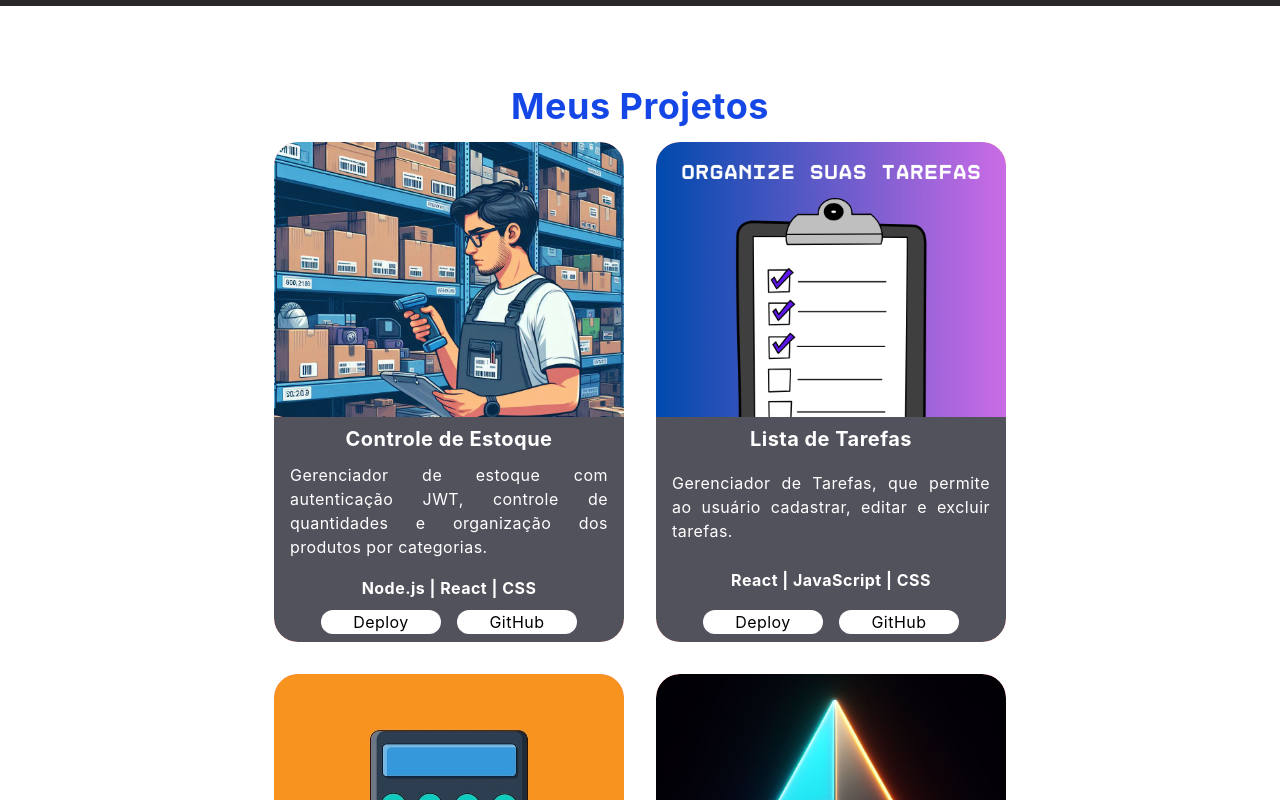
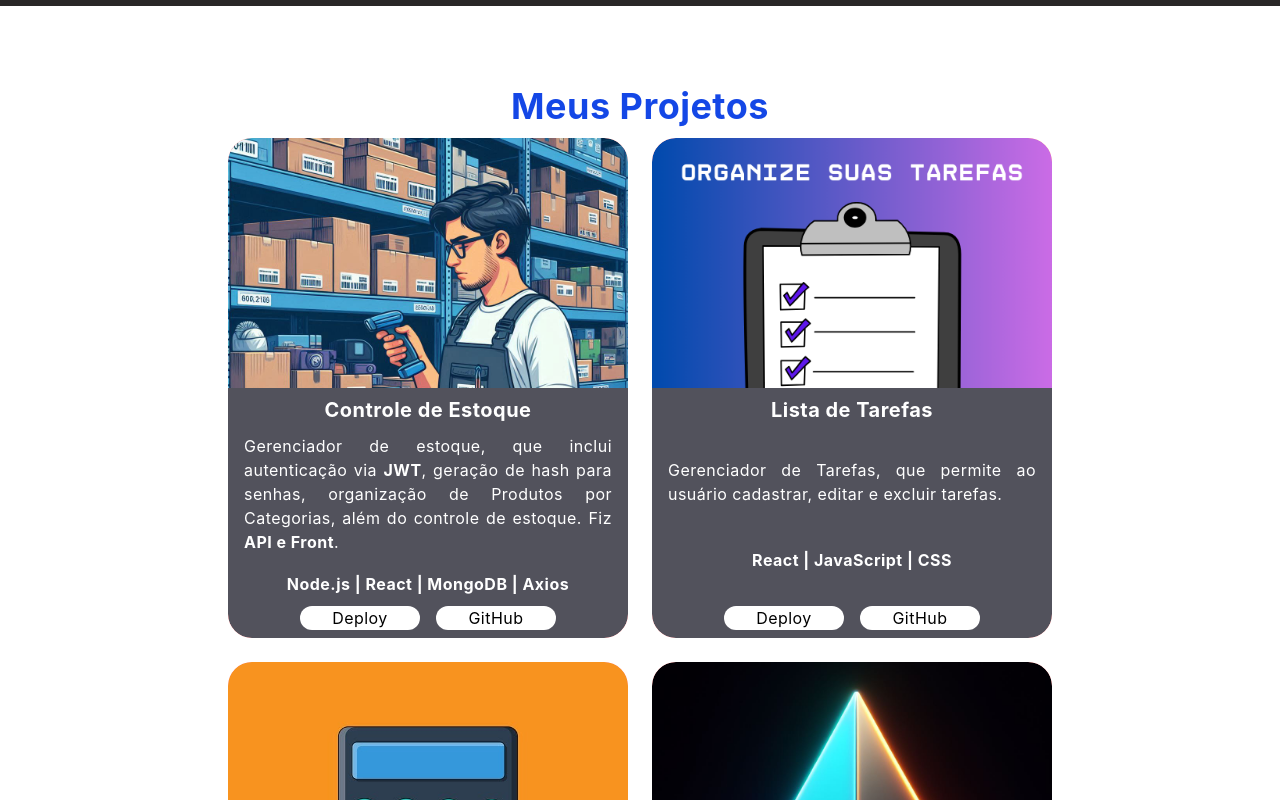
Before and after one commit to Gabriel-Sales-Mendonca/portfolio, a Next.js app: page / in a window 1280 px wide. Shown: the part 800-1600 px from the top of the page. Built offline with nearby package versions, Linux system fonts and the light colour scheme.

Commit message:
refactor(projects): Atualizei a descrição deum dos projetos e o tamanho de alguns elementos para ficar mais bonito Fixed #2

```diff
--- a/src/app/globals.css
+++ b/src/app/globals.css
@@ -23,11 +23,11 @@ body {
 }
 
 .section-projects > div {
-  @apply bg-red-300 w-[350px] h-[500px] m-4 rounded-3xl text-center flex flex-col justify-between overflow-hidden transition-transform duration-300 hover:scale-105
+  @apply bg-red-300 w-[400px] h-[500px] m-3 rounded-3xl text-center flex flex-col justify-between overflow-hidden transition-transform duration-300 hover:scale-105
 }
 
 .image-projects {
-  @apply h-[55%]
+  @apply h-[50%]
 }
 
 .image-projects > img {
@@ -35,7 +35,7 @@ body {
 }
 
 .desc-projects {
-  @apply bg-zinc-600 h-[45%] rounded-b-3xl text-white p-2 flex flex-col justify-between
+  @apply bg-zinc-600 h-[50%] rounded-b-3xl text-white p-2 flex flex-col justify-between
 }
 
 .desc-projects > h3 {
--- a/src/app/page.tsx
+++ b/src/app/page.tsx
@@ -88,8 +88,8 @@ export default function Home() {
             </div>
             <div className="desc-projects">
               <h3>Controle de Estoque</h3>
-              <p className="">Gerenciador de estoque com autenticação JWT, controle de quantidades e organização dos produtos por categorias.</p>
-              <span>Node.js | React | CSS</span>
+              <p>Gerenciador de estoque, que inclui autenticação via <span className="font-bold">JWT</span>, geração de hash para senhas, organização de Produtos por Categorias, além do controle de estoque. Fiz <span className="font-bold">API e Front</span>.</p>
+              <span>Node.js | React | MongoDB | Axios</span>
               <div className="flex justify-center">
               <button className="bg-white rounded-xl w-30 cursor-pointer text-black hover:bg-blue-700 hover:text-white mr-2">Deploy</button>
               <button className="bg-white rounded-xl w-30 cursor-pointer text-black hover:bg-blue-700 hover:text-white ml-2">GitHub</button>
```
